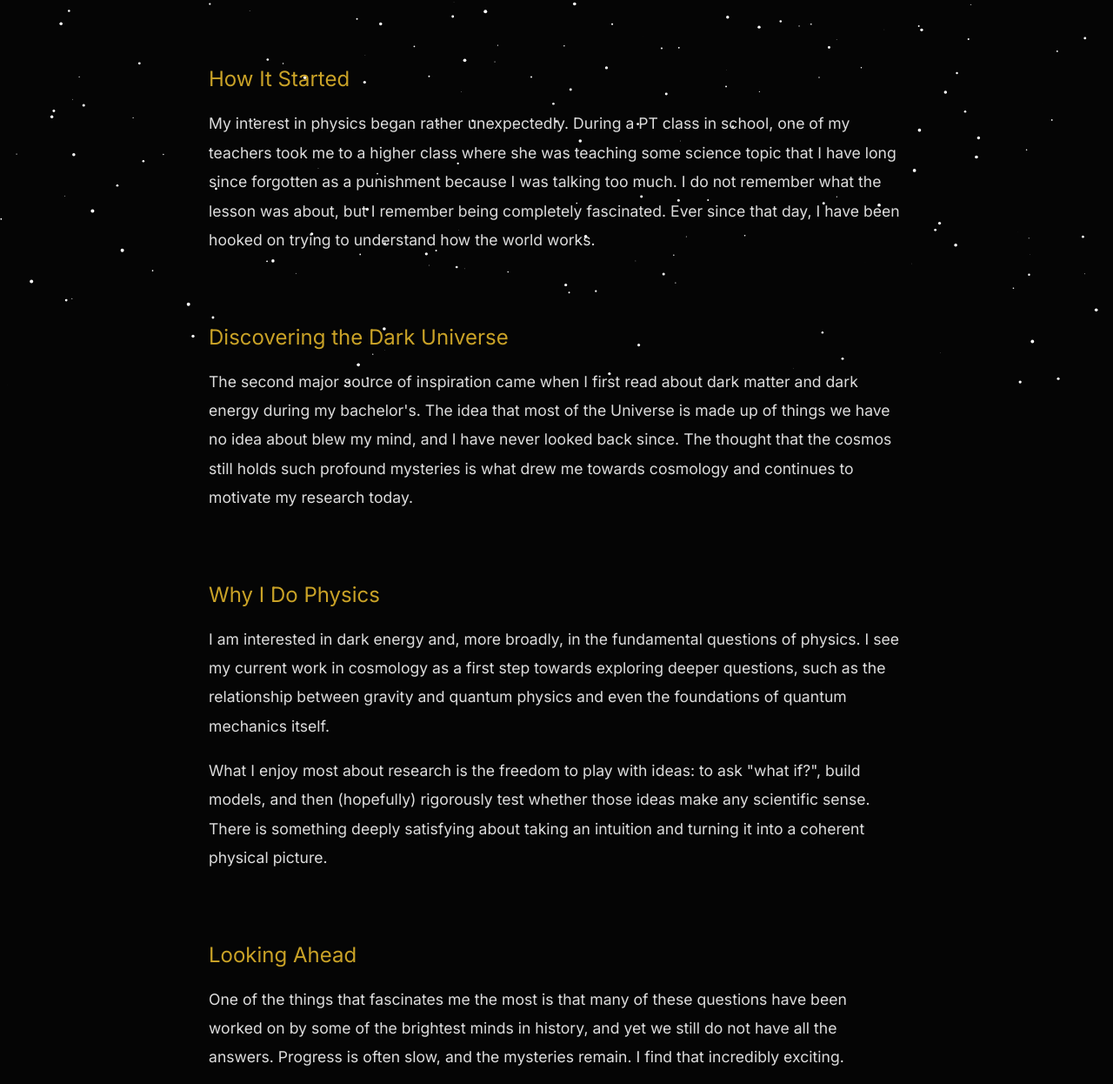
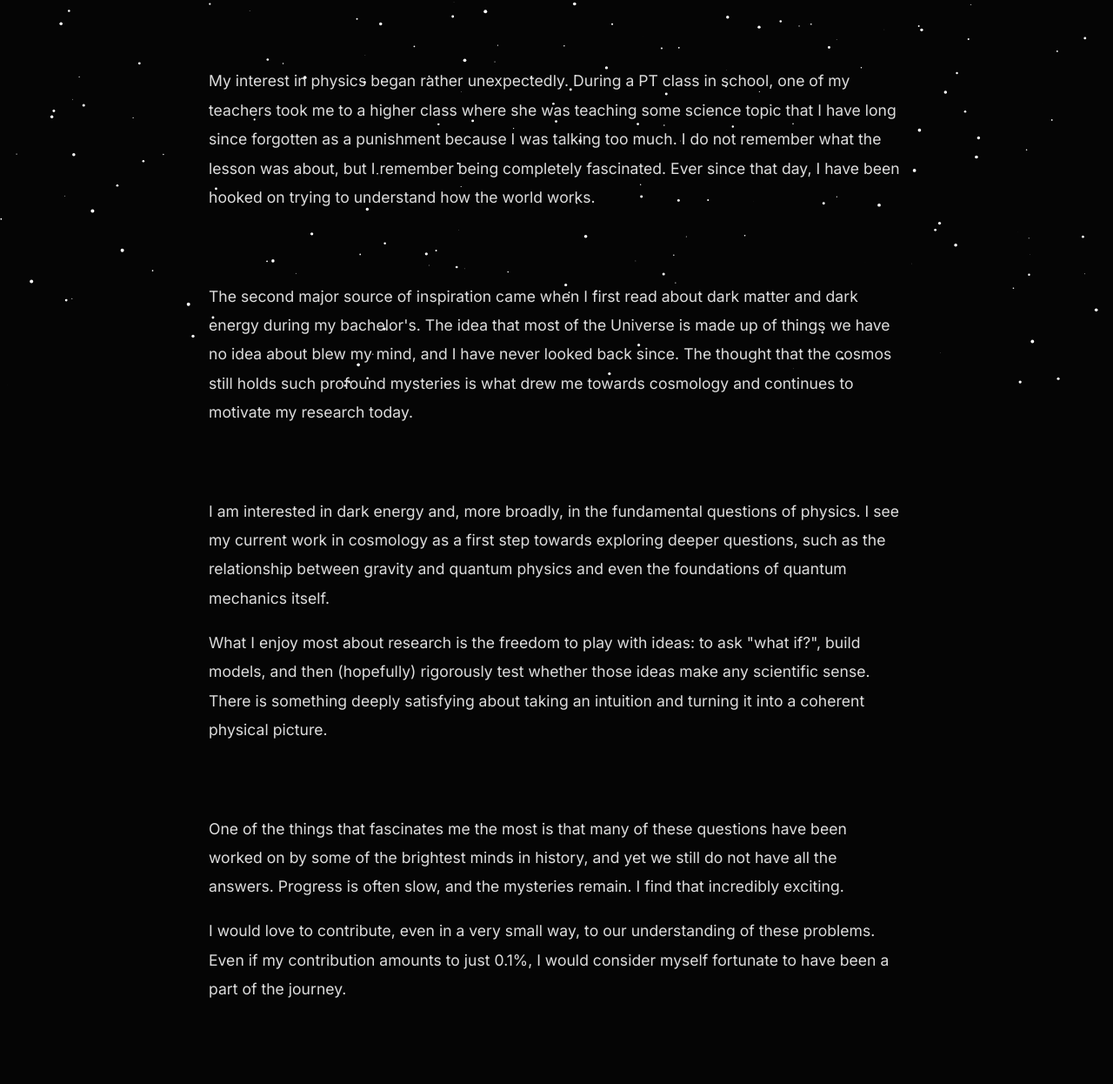
Before and after one commit to TheScorpp/TheScorpp.github.io, a plain HTML site: page AboutMe.html in a window 1280 px wide. Shown: the part 349-1595 px from the top of the page at 87% size. Drawn offline with nearby package versions, Linux system fonts and the light colour scheme.

Commit message:
Update AboutMe.html

```diff
--- a/AboutMe.html
+++ b/AboutMe.html
@@ -31,7 +31,7 @@
     <h1>About Me</h1>
 
     <div class="about-section">
-        <h2>How It Started</h2>
+
 
         <p>
             My interest in physics began rather unexpectedly. During a PT class in school,
@@ -43,7 +43,7 @@
     </div>
 
     <div class="about-section">
-        <h2>Discovering the Dark Universe</h2>
+
 
         <p>
             The second major source of inspiration came when I first read about dark matter
@@ -55,7 +55,7 @@
     </div>
 
     <div class="about-section">
-        <h2>Why I Do Physics</h2>
+
 
         <p>
             I am interested in dark energy and, more broadly, in the fundamental questions
@@ -73,7 +73,7 @@
     </div>
 
     <div class="about-section">
-        <h2>Looking Ahead</h2>
+
 
         <p>
             One of the things that fascinates me the most is that many of these questions
```
